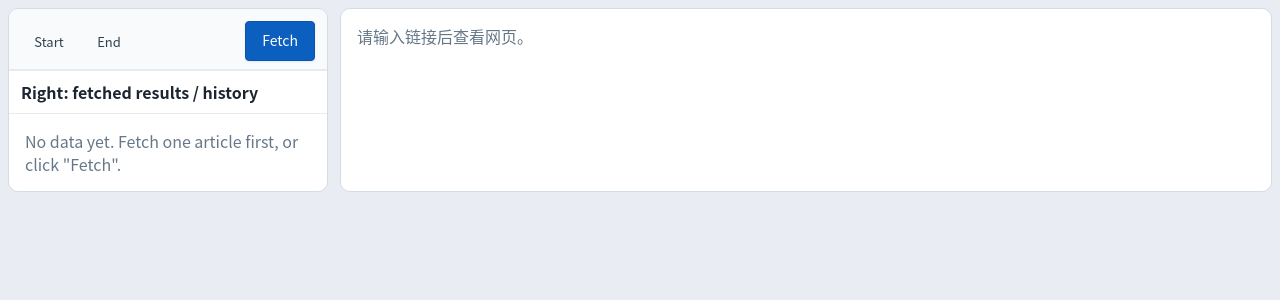
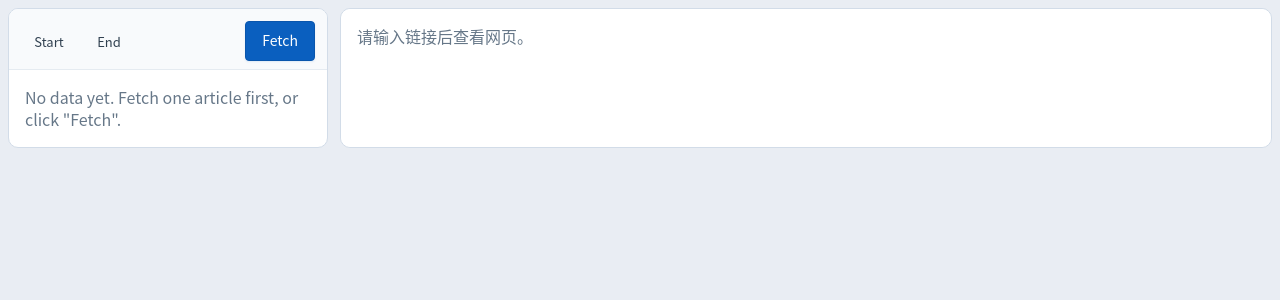
Before and after one commit to chogng/Literature-Studio, a React (Vite) app: page / in a window 1280 px wide. Shown: the top 300 px of the page. Built offline with nearby package versions, Linux system fonts and the light colour scheme.

Commit message:
chore(ui): remove sidebar result/history hint text

```diff
--- a/src/App.tsx
+++ b/src/App.tsx
@@ -513,7 +513,6 @@ export default function App() {
             electronRuntime={electronRuntime}
             previewRuntime={previewRuntime}
             labels={{
-              resultPanelTitle: ui.resultPanelTitle,
               untitled: ui.untitled,
               unknown: ui.unknown,
               authors: ui.authors,
--- a/src/language/locales/en.ts
+++ b/src/language/locales/en.ts
@@ -16,7 +16,6 @@ const en = {
   resetFilter: 'Reset filters',
   showing: 'Showing',
   total: 'Total',
-  resultPanelTitle: 'Right: fetched results / history',
   untitled: 'Untitled',
   unknown: 'Unknown',
   authors: 'Authors:',
--- a/src/language/locales/zh.ts
+++ b/src/language/locales/zh.ts
@@ -16,7 +16,6 @@ const zh = {
   resetFilter: '重置过滤',
   showing: '显示',
   total: '总计',
-  resultPanelTitle: '右侧：抓取结果 / 历史记录',
   untitled: '无标题',
   unknown: '未识别',
   authors: '作者：',
--- a/src/sidebar.tsx
+++ b/src/sidebar.tsx
@@ -13,7 +13,6 @@ export type SidebarArticle = {
 };
 
 type SidebarLabels = {
-  resultPanelTitle: string;
   untitled: string;
   unknown: string;
   authors: string;
@@ -87,7 +86,6 @@ export default function Sidebar({
           {isBatchLoading ? labels.fetchLatestBusy : labels.fetchLatest}
         </Button>
       </div>
-      <div className="panel-title">{labels.resultPanelTitle}</div>
       {hasVisibleData ? (
         <ul className="article-list">
           {articles.map((article, index) => (
--- a/src/views/ReaderView.tsx
+++ b/src/views/ReaderView.tsx
@@ -102,7 +102,6 @@ export default function ReaderView({
           articles={filteredArticles}
           hasData={hasData}
           labels={{
-            resultPanelTitle: labels.resultPanelTitle,
             untitled: labels.untitled,
             unknown: labels.unknown,
             authors: labels.authors,
--- a/src/views/types.ts
+++ b/src/views/types.ts
@@ -2,7 +2,6 @@ import type { Locale } from '../language/i18n';
 import type { SidebarArticle } from '../sidebar';
 
 export type ReaderViewLabels = {
-  resultPanelTitle: string;
   untitled: string;
   unknown: string;
   authors: string;
```
